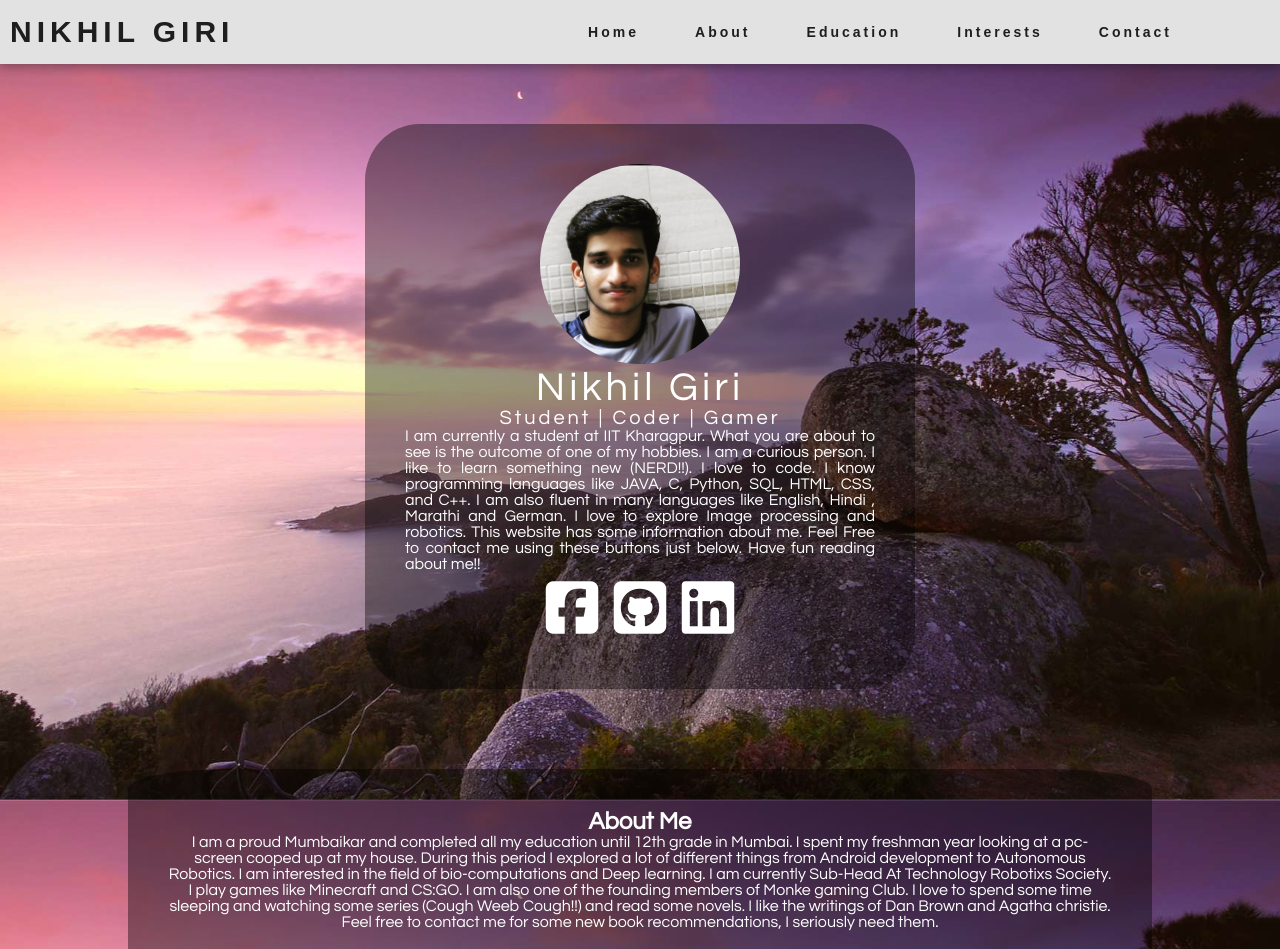
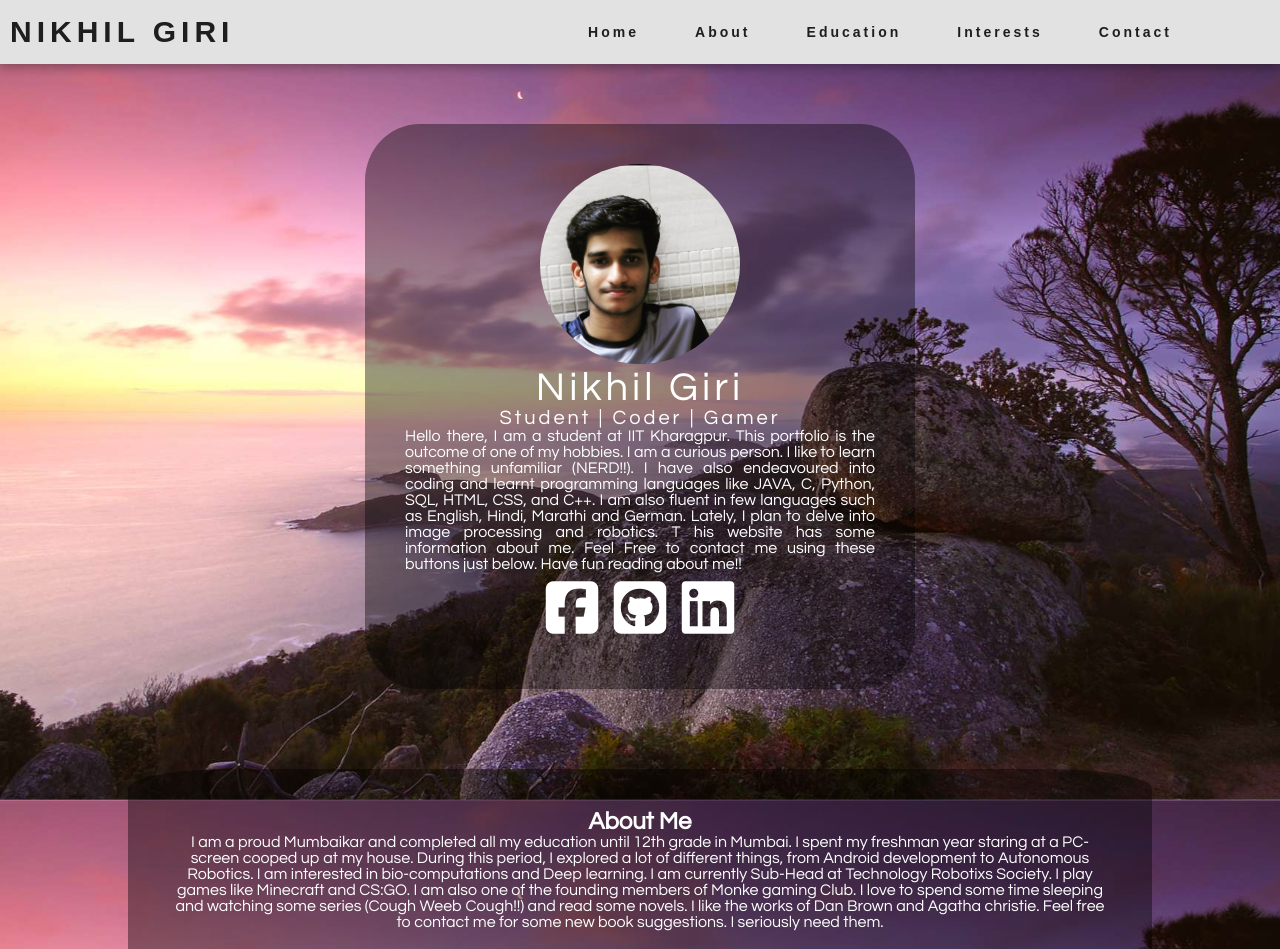
Before and after one commit to NikhilGiri29/NikhilGiri29.github.io, a plain HTML site: page index.html in a window 1280 px wide. Shown: the top 949 px of the page. Drawn offline with Linux system fonts and the light colour scheme.

Commit message:
Updated the text

```diff
--- a/index.html
+++ b/index.html
@@ -40,10 +40,11 @@
         <img src="MyPic.jpg" alt="My Photo" class="box-img">
         <h1>Nikhil Giri</h1>
         <h5>Student | Coder | Gamer</h5>
-        <p>I am currently a student at IIT Kharagpur. What you are about to see is the outcome of one of my hobbies.
-          I am a curious person. I like to learn something new (NERD!!).  I love to code. I know programming languages
-        like JAVA, C, Python, SQL, HTML, CSS, and C++. I am also fluent in many languages like English, Hindi , Marathi and German. I love to explore Image processing and robotics. This website has some information about me. Feel Free to
-          contact me using these buttons just below. Have fun reading about me!!
+        <p>Hello there, I am a student at IIT Kharagpur. This portfolio is the outcome of one of my hobbies. I am
+          a curious person. I like to learn something unfamiliar (NERD!!). I have also endeavoured into coding and learnt
+           programming languages like JAVA, C, Python, SQL, HTML, CSS, and C++. I am also fluent in few languages
+           such as English, Hindi, Marathi and German. Lately, I plan to delve into image processing and robotics. T
+           his website has some information about me. Feel Free to contact me using these buttons just below. Have fun reading about me!!
  </p>
         <ul>
           <li><a href="https://www.facebook.com/nikhil.giri.3572846" target="Blank"><i class="fa fa-facebook-square"
@@ -61,14 +62,13 @@
     <section>
       <div id=About class="sub-section">
         <h2>About Me</h2>
-        <p>I am a proud Mumbaikar and completed all my education until 12th grade in Mumbai.
-          I spent my freshman year looking at a pc-screen cooped up at my house. During this period
-          I explored a lot of different things from Android development to Autonomous Robotics. I am interested
-          in the field of bio-computations and Deep learning. I am currently Sub-Head At Technology Robotixs Society.
-          I play games like Minecraft and CS:GO. I am also one of the founding members of Monke gaming Club.
-          I love to spend some time sleeping and watching some series (Cough Weeb Cough!!) and read some novels.
-          I like the writings of Dan Brown and Agatha christie. Feel free to contact me for some new book
-          recommendations, I seriously need them.
+        <p>I am a proud Mumbaikar and completed all my education until 12th grade in Mumbai. I spent my freshman
+          year staring at a PC-screen cooped up at my house. During this period, I explored a lot of different things,
+          from Android development to Autonomous Robotics. I am interested in bio-computations and Deep learning. I am
+          currently Sub-Head at Technology Robotixs Society. I play games like Minecraft and CS:GO. I am also one of the
+          founding members of Monke gaming Club. I love to spend some time sleeping and watching some series (Cough Weeb Cough!!)
+           and read some novels. I like the works of Dan Brown and Agatha christie. Feel free to contact me for some new
+           book suggestions. I seriously need them.
 </p>
       </div>
 
```
